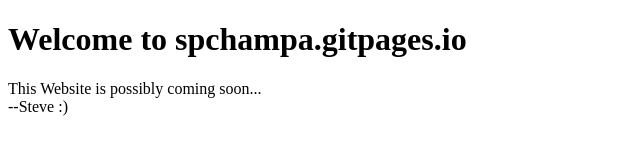
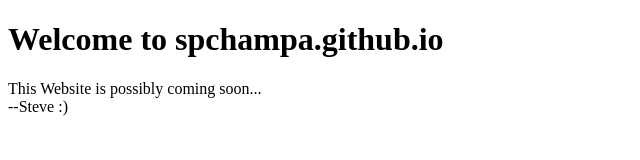
Before and after one commit to spchampa/spchampa.github.io, a plain HTML site: page index.html in a window 1280 px wide. Shown: the full height of the page, 0-640 px from the left. Drawn offline with Linux system fonts and the light colour scheme.

Commit message:
Fixet Address Error

```diff
--- a/index.html
+++ b/index.html
@@ -7,7 +7,7 @@
     <title>Simple HTML &amp; CSS</title>
 </head>
 <body>
-    <h1>Welcome to spchampa.gitpages.io</h1>
+    <h1>Welcome to spchampa.github.io</h1>
     <p>This Website is possibly coming soon...<br>--Steve :)
     </p>
 </body>
```
